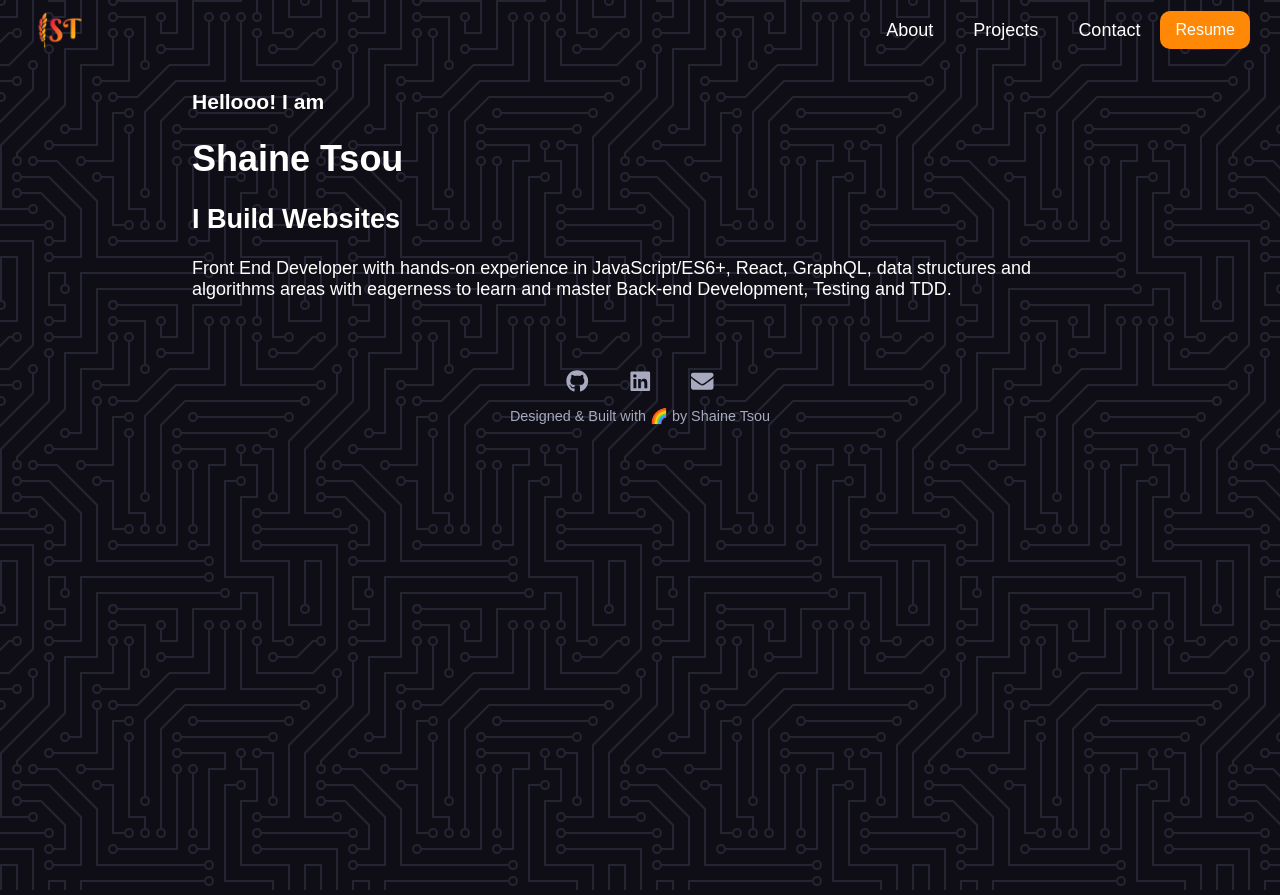
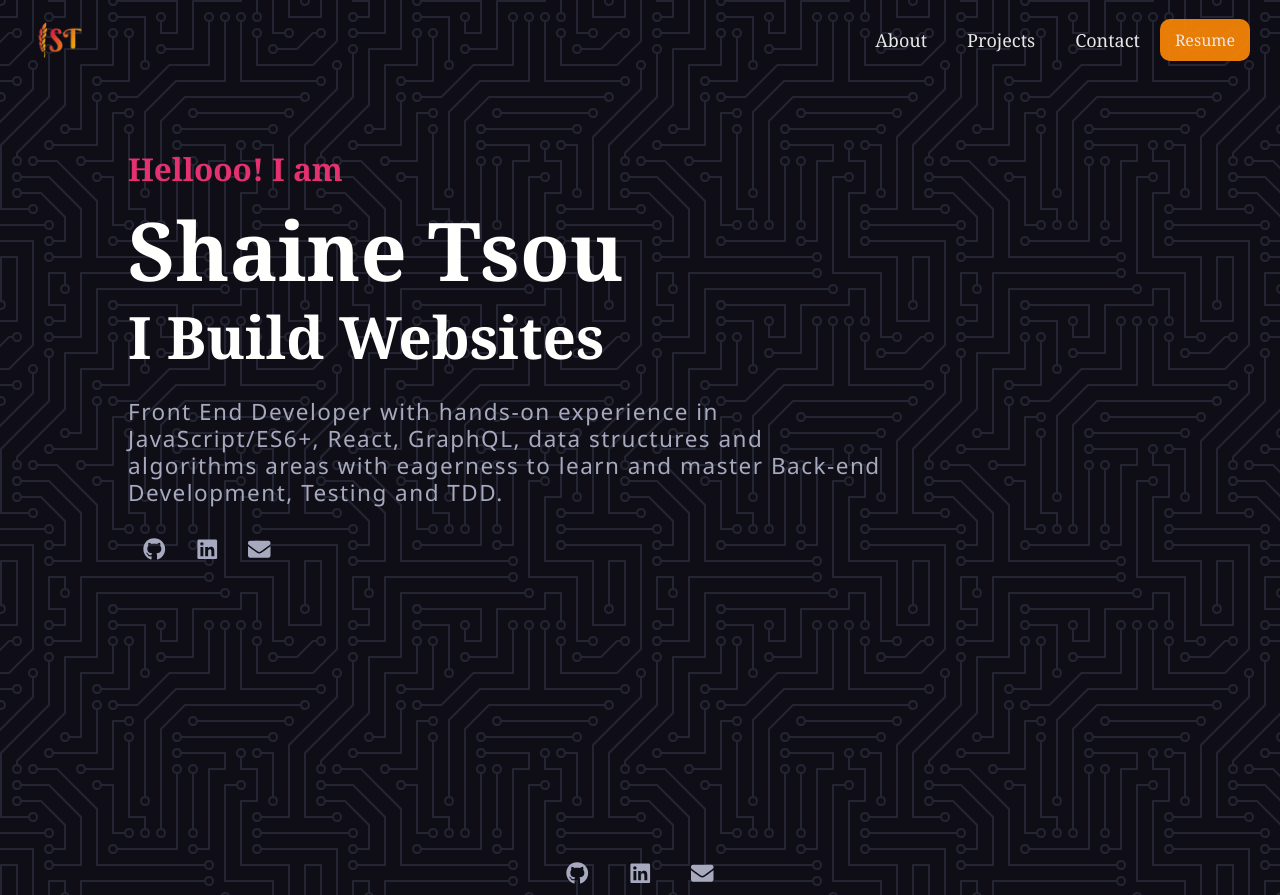
Before and after one commit to ShaineTsou/st-portfolio, a Gatsby site: page / in a window 1280 px wide. Shown: the top 895 px of the page. Built offline with nearby package versions, Linux system fonts and the light colour scheme; Gatsby itself is replaced by a stand-in of ours; a web font is replaced by a local one.

Commit message:
packeged social buttons into a component, changed subFont, styled hero section

```diff
--- a/src/components/footer/footer.component.jsx
+++ b/src/components/footer/footer.component.jsx
@@ -1,34 +1,12 @@
 import React from "react"
-import { FaGithub } from "react-icons/fa"
-import { FaLinkedin } from "react-icons/fa"
-import { FaEnvelope } from "react-icons/fa"
+import SocialBtns from "../social-btns/social-btns.component"
 
 import "./footer.styles.scss"
 
 const Footer = () => {
   return (
     <footer className="footer-container">
-      <div className="social-container">
-        <a
-          className="social-btn"
-          href="https://github.com/ShaineTsou"
-          target="_blank"
-          rel="noopener noreferrer"
-        >
-          <FaGithub />
-        </a>
-        <a
-          className="social-btn"
-          href="https://www.linkedin.com/in/shaine-tsou/"
-          target="_blank"
-          rel="noopener noreferrer"
-        >
-          <FaLinkedin />
-        </a>
-        <a className="social-btn" href="mailto:shaineagro06@gmail.com">
-          <FaEnvelope />
-        </a>
-      </div>
+      <SocialBtns />
       <div className="footer-text">
         <span>Designed & Built with 🌈 by Shaine Tsou</span>
       </div>
--- a/src/components/footer/footer.styles.scss
+++ b/src/components/footer/footer.styles.scss
@@ -5,23 +5,13 @@
   width: 100%;
   margin: 60px auto 20px;
 
-  .social-container {
-    @include flexCenter;
-
-    .social-btn {
-      margin: 10px 20px;
-      color: $paragraphColor;
-      font-size: 1.25rem;
-
-      &:hover {
-        color: $hoverColor;
-      }
-    }
-  }
-
   .footer-text {
     @include flexCenter;
     font-size: 0.8rem;
     color: $paragraphColor;
+
+    span {
+      @include paragraphText;
+    }
   }
 }
--- a/src/components/navbar/navbar.styles.scss
+++ b/src/components/navbar/navbar.styles.scss
@@ -3,13 +3,14 @@
 
 .navbar-container {
   width: 100%;
-  height: 60px;
-  padding: 30px;
+  height: 7.5vh;
+  padding: 40px 30px;
   position: fixed;
   top: 0;
   display: flex;
   justify-content: space-between;
   @include bgStyle;
+  opacity: 0.9;
 
   .icon-container {
     width: 30%;
--- a/src/components/sections/hero/hero.component.jsx
+++ b/src/components/sections/hero/hero.component.jsx
@@ -1,5 +1,7 @@
 import React from "react"
-import './hero.styles.scss'
+import SocialBtns from "../../social-btns/social-btns.component"
+
+import "./hero.styles.scss"
 
 const Hero = () => {
   return (
@@ -12,6 +14,7 @@ const Hero = () => {
         GraphQL, data structures and algorithms areas with eagerness to learn
         and master Back-end Development, Testing and TDD.
       </div>
+      <SocialBtns />
     </div>
   )
 }
--- a/src/components/sections/hero/hero.styles.scss
+++ b/src/components/sections/hero/hero.styles.scss
@@ -1,4 +1,39 @@
+@import "../../../styles/themes";
+@import "../../../styles/mixins";
+
 .hero-container {
-  width: 70%;
-  margin: 90px auto 30px;
+  width: 60%;
+  margin: 20vh auto 30px 10vw;
+  height: 80vh;
+
+  h3 {
+    font-size: 1.75rem;
+    line-height: 1rem;
+    color: $subHeadlineColor;
+  }
+
+  h1 {
+    font-size: 4.5rem;
+    line-height: 2rem;
+  }
+
+  h2 {
+    font-size: 3.25rem;
+    line-height: 1.5rem;
+  }
+
+  .summary {
+    width: 100%;
+    color: $paragraphColor;
+    @include paragraphText;
+    font-size: 1.25rem;
+  }
+
+  .social-container {
+    justify-content: flex-start;
+
+    .social-btn {
+      margin: 0px 15px;
+    }
+  }
 }
--- /dev/null
+++ b/src/components/social-btns/social-btns.component.jsx
@@ -0,0 +1,34 @@
+import React from "react"
+import { FaGithub } from "react-icons/fa"
+import { FaLinkedin } from "react-icons/fa"
+import { FaEnvelope } from "react-icons/fa"
+
+import "./social-btns.styles.scss"
+
+const SocialBtns = () => {
+  return (
+    <div className="social-container">
+      <a
+        className="social-btn"
+        href="https://github.com/ShaineTsou"
+        target="_blank"
+        rel="noopener noreferrer"
+      >
+        <FaGithub />
+      </a>
+      <a
+        className="social-btn"
+        href="https://www.linkedin.com/in/shaine-tsou/"
+        target="_blank"
+        rel="noopener noreferrer"
+      >
+        <FaLinkedin />
+      </a>
+      <a className="social-btn" href="mailto:shaineagro06@gmail.com">
+        <FaEnvelope />
+      </a>
+    </div>
+  )
+}
+
+export default SocialBtns
--- /dev/null
+++ b/src/components/social-btns/social-btns.styles.scss
@@ -0,0 +1,18 @@
+@import "../../styles/mixins";
+@import "../../styles/themes";
+
+.social-container {
+  @include flexCenter;
+  width: 100%;
+  margin: 30px auto;
+
+  .social-btn {
+    margin: 0px 20px;
+    color: $paragraphColor;
+    font-size: 1.25rem;
+
+    &:hover {
+      color: $hoverColor;
+    }
+  }
+}
--- a/src/styles/_fonts.scss
+++ b/src/styles/_fonts.scss
@@ -1,5 +1,5 @@
 @import url("https://fonts.googleapis.com/css2?family=Averia+Libre&display=swap");
-@import url("https://fonts.googleapis.com/css2?family=Open+Sans&display=swap");
+@import url("https://fonts.googleapis.com/css2?family=Noto+Sans&display=swap");
 
-$mainFont: "Averia Libre";
-$subFont: "Open Sans";
+$mainFont: "Averia Libre", Georgia, sans-serif;
+$subFont: "Noto Sans", Georgia, sans-serif;
--- a/src/styles/_themes.scss
+++ b/src/styles/_themes.scss
@@ -1,6 +1,7 @@
 // Main Color Set
 $bgColor: #0f0e17;
 $headlineColor: #fffffe;
+$subHeadlineColor: #e53170;
 $paragraphColor: #a7a9be;
 $linksColor: #ff8906;
 $hoverColor: #ff8906;
--- a/src/styles/global.scss
+++ b/src/styles/global.scss
@@ -16,7 +16,7 @@ html {
   -moz-box-sizing: inherit;
   box-sizing: inherit;
   text-decoration: none;
-  font-family: $mainFont, sans-serif;
+  font-family: $mainFont;
 }
 
 body {
```
Also changed, not shown: src/styles/_mixins.scss (+7 -0 lines).
